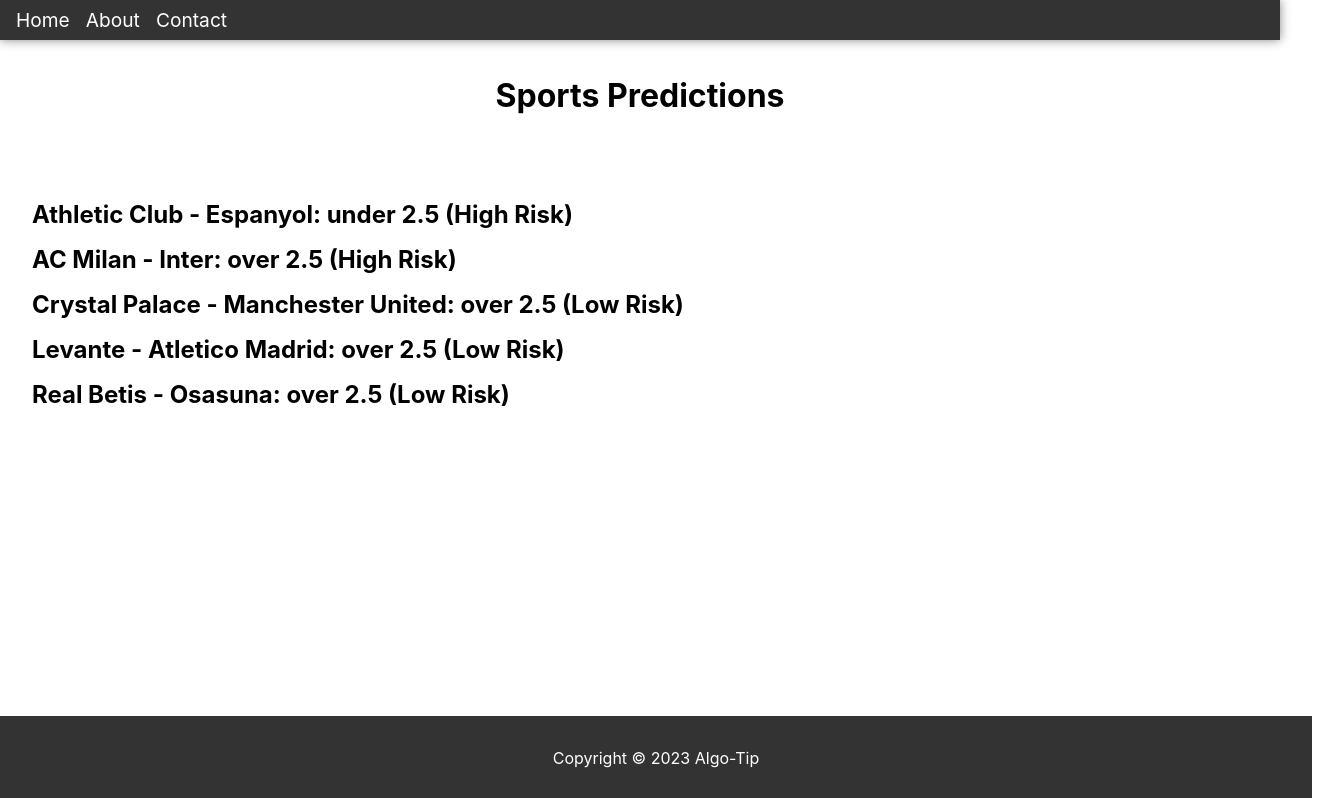
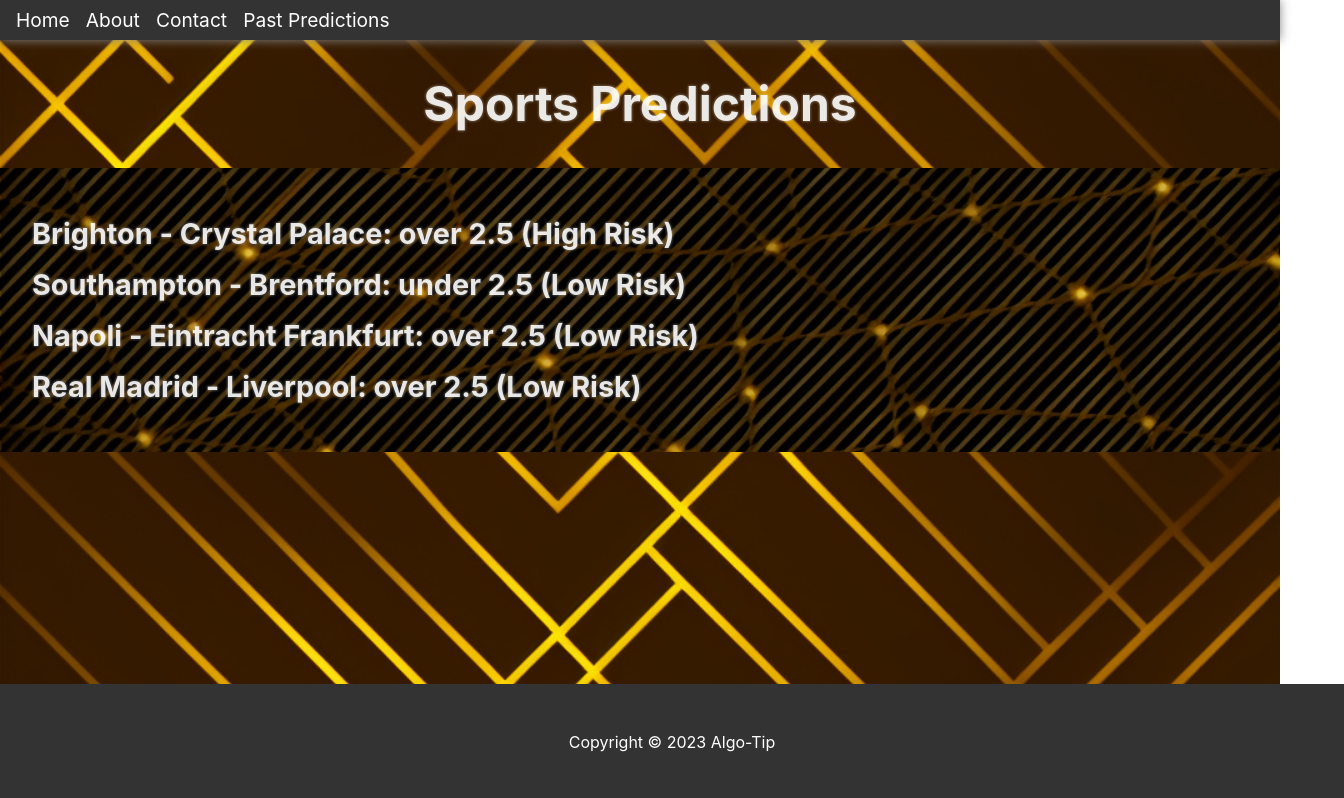
Before and after one commit to roeeash/algo-tip-frontend-base, a React (Create React App) app: page / in a window 1280 px wide. Shown: the top 798 px of the page, 1344 px wide, since content can reach past the window. Built offline with nearby package versions, Linux system fonts and the light colour scheme.

Commit message:
added past predictions

```diff
--- a/src/App.js
+++ b/src/App.js
@@ -1,5 +1,5 @@
 import React, { useState, useEffect } from 'react';
-import {Navbar,About, Contact } from './components';
+import {Navbar,About, Contact, PastPredictions } from './components';
 import axios from 'axios';
 import './design/App.css';
 
@@ -19,6 +19,11 @@
     case "/contact":
       isHome = false;
       component = <Contact/>
+      break;
+
+    case "/past_predictions":
+      isHome = false;
+      component = <PastPredictions/>
       break;
 
     default:
--- a/src/components/Navbar.js
+++ b/src/components/Navbar.js
@@ -10,6 +10,7 @@
             <li><a href="/">Home</a></li>
             <li><a href="/about">About</a></li>
             <li><a href="/contact">Contact</a></li>
+            <li><a href="/past_predictions">Past Predictions</a></li>
             </ul>
             }
         </nav>
--- /dev/null
+++ b/src/components/PastPredictions.js
@@ -0,0 +1,54 @@
+import React, { useState, useEffect } from 'react';
+import axios from 'axios';
+
+const PastPredictions= () => {
+const [predictions, setPredictions] = useState([]);
+const isPastPredicitons = (window.location.pathname === "/past_predictions")
+
+let fetchData = async() => {
+let resp = await axios.get("http://localhost:3000/text_files/past_predictions.txt");
+let final = await resp.data;
+setPredictions(final.split("[")[1].split("]")[0].split(",")
+.map(p => p.replace(/['"]+/g, '').trim()).filter(p => p !== ""));
+
+}
+
+useEffect(() => {
+fetchData();
+}, []);
+  return(
+    <div>
+    <header>
+
+    <div style ={{
+              display: (isPastPredicitons ? 'block' : 'none')
+            }}
+      >
+    <h1>Past Predictions</h1>
+    </div>
+
+    </header>
+    <body>
+    <main>
+    <div style ={{
+              display: (isPastPredicitons ? 'block' : 'none')
+            }}
+      >
+    {predictions.length === 0 ? <p>Loading...</p> : predictions.map((prediction, index) => (
+    <div key={index}>
+    <p><h3>{prediction}</h3></p>
+    </div>
+    ))}
+    </div>
+
+    </main>
+    </body>
+    <div className='footContainer'>
+    <footer>
+    <p>Copyright © 2023 Algo-Tip</p>
+    </footer>
+    </div>
+    </div>
+  )
+};
+export default PastPredictions;
--- a/src/components/index.js
+++ b/src/components/index.js
@@ -1,3 +1,4 @@
 export {default as Navbar} from './Navbar';
 export {default as About} from './About';
 export {default as Contact} from './Contact';
+export {default as PastPredictions} from './PastPredictions';
--- a/src/design/App.css
+++ b/src/design/App.css
@@ -1,18 +1,44 @@
 /* Titles */
 h1 {
-  font-size: 2rem;
+  font-size: 3rem;
   font-weight: bold;
   text-align: center;
-  line-height: 3rem; /* This will make the height of all h1 elements 3rem */
-  margin: 2rem 0; /* Adding some margin to the top and bottom of the title */
+  line-height: 4rem;
+  margin: 2rem 0;
+  mix-blend-mode: screen;
+  opacity: 0.9;
+  text-shadow: 1px 1px 2px #333, -1px -1px 2px #333, 1px -1px 2px #333, -1px 1px 2px #333;
+  position: relative;
+}
+
+h1:before {
+  content: "";
+  position: absolute;
+  top: 0;
+  left: 0;
+  width: 100%;
+  height: 100%;
+  background-color: rgba(0,0,0,0.5);
+  z-index: -1;
 }
 
 /* h3 Titles */
 h3 {
-  font-size: 1.5rem;
+  font-size: 1.8rem; /* Increase the font size for better visibility */
   font-weight: bold;
   text-align: left;
   margin: 1rem 0; /* Adding some margin to the top and bottom of the title */
+  mix-blend-mode: screen; /* This will make the text blend with the background image */
+  text-shadow: 1px 1px 2px #333, -1px -1px 2px #333, 1px -1px 2px #333, -1px 1px 2px #333; /* Adding some text shadow for better visibility */
+  opacity: 0.9;
+}
+
+body{
+  background-image:url("../../public/images/background.png");/* The image used */
+  background-position: center; /* Center the image */
+  background-repeat: no-repeat; /* Do not repeat the image */
+  background-size: cover; /* Resize the background image to cover the entire container */
+  background-color: #fff; /* Adding a solid background color */
 }
 
 .footContainer {
@@ -20,11 +46,29 @@
   flex-direction: column;
   min-height: 100vh; /* Setting the minimum height of the container to the full viewport height */
 }
-
 /* Main Section */
 main {
   padding: 2rem; /* Adding some padding to the main section */
   flex-grow: 1; /* This will make the main container take up all remaining space */
+  background-image:url("../../public/images/main_section_background.png");/* The image used */
+  background-position: center; /* Center the image */
+  background-repeat: no-repeat; /* Do not repeat the image */
+  background-size: cover; /* Resize the background image to cover the entire container */
+  opacity: 1; /* This will reduce the opacity of the background image */
+  position: relative;
+}
+
+main .content {
+  position: absolute;
+  top: 50%;
+  left: 50%;
+  transform: translate(-50%, -50%); /* Center the content within the main section */
+  opacity: 1;
+}
+
+main .content, body {
+  color: #fff; /* Change the text color for better visibility */
+  text-align: center;
 }
 
 /* Footer */
@@ -32,7 +76,7 @@
   background-color: #333; /* Changing the background color of the footer */
   color: #fff; /* Changing the text color of the footer */
   text-align: center; /* Centering the text in the footer */
-  padding: 1rem; /* Adding some padding to the footer */
+  padding: 2rem; /* Increase the padding for better visibility */
   position: absolute; /* This will make the footer stay in the same position at the bottom */
   width: 100%; /* This will make the footer take up the full width of the parent container */
   bottom: 0; /* This will make the footer align to the bottom of the parent container */
```
Also changed, not shown: public/images/background.png (added), public/images/main_section_background.png (added), public/text_files/data_in_file.txt, public/text_files/past_predictions.txt (added).
